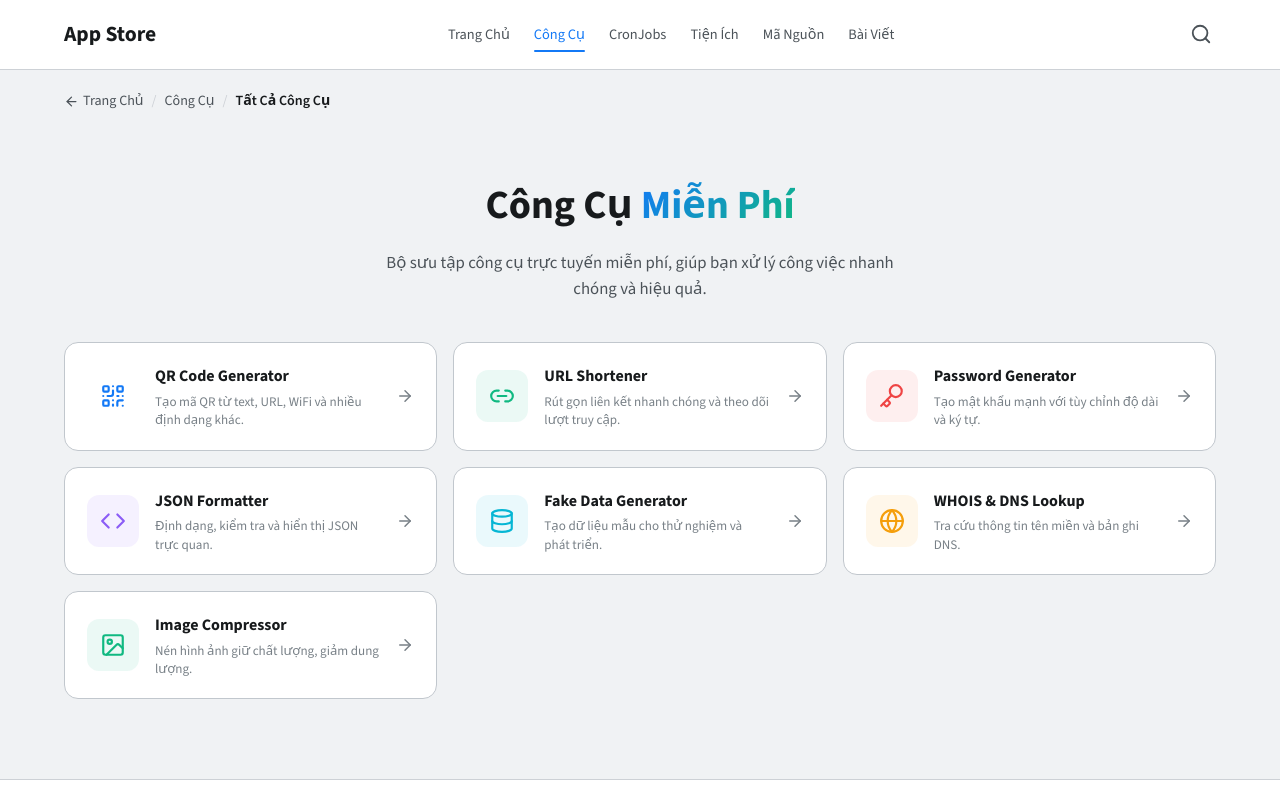
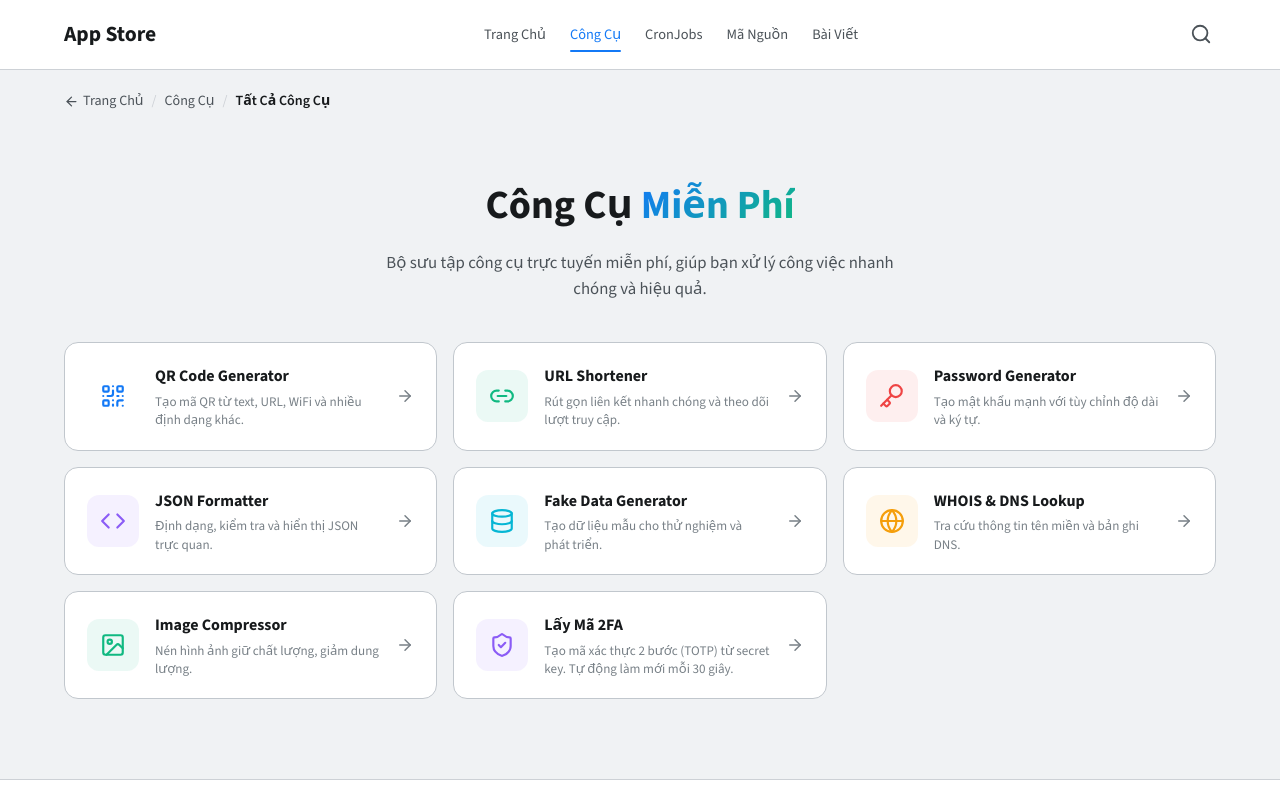
Before and after one commit to vncityroblox-debug/ok, a Next.js app: page /tools/hub in a window 1280 px wide. Shown: the top 800 px of the page. Built offline with nearby package versions, Linux system fonts and the light colour scheme; no server answers; the database is empty.

Commit message:
feat: merge Tien Ich into Cong Cu - add 2FA to tools hub, remove Tien Ich nav, redirect /tien-ich to /tools/hub

```diff
--- a/src/app/page.tsx
+++ b/src/app/page.tsx
@@ -2,7 +2,7 @@
 
 import { useState, useEffect } from 'react';
 import Link from 'next/link';
-import { AppWindow, Terminal, ShieldCheck, ArrowRight, FileText, Clock } from 'lucide-react';
+import { AppWindow, Terminal, Clock, ArrowRight, FileText } from 'lucide-react';
 import styles from './home.module.css';
 
 interface Post {
@@ -77,7 +77,7 @@ export default function HomePage() {
     { label: 'Ứng Dụng', href: '/ung-dung', icon: AppWindow, color: 'var(--color-primary)' },
     { label: 'Mã Nguồn', href: '/ma-nguon', icon: Terminal, color: 'var(--color-success)' },
     { label: 'CronJobs', href: '/cron-jobs', icon: Clock, color: '#10b981' },
-    { label: 'Tiện Ích', href: '/tien-ich', icon: ShieldCheck, color: 'var(--color-warning)' },
+    { label: 'Công Cụ', href: '/tools/hub', icon: ArrowRight, color: 'var(--color-warning)' },
   ];
 
   return (
--- a/src/app/tools/hub/page.tsx
+++ b/src/app/tools/hub/page.tsx
@@ -1,7 +1,7 @@
 'use client';
 
 import Link from 'next/link';
-import { QrCode, Link2, Key, Code, Database, Globe, Image, ArrowRight } from 'lucide-react';
+import { QrCode, Link2, Key, Code, Database, Globe, Image, ShieldCheck, ArrowRight } from 'lucide-react';
 import Breadcrumbs from '@/components/Breadcrumbs';
 
 const tools = [
@@ -54,6 +54,13 @@ const tools = [
     icon: Image,
     color: '#10b981',
   },
+  {
+    name: 'Lấy Mã 2FA',
+    description: 'Tạo mã xác thực 2 bước (TOTP) từ secret key. Tự động làm mới mỗi 30 giây.',
+    href: '/tien-ich/2fa',
+    icon: ShieldCheck,
+    color: '#8b5cf6',
+  },
 ];
 
 export default function ToolsHubPage() {
--- a/src/components/Breadcrumbs.tsx
+++ b/src/components/Breadcrumbs.tsx
@@ -37,6 +37,7 @@ const nameMap: Record<string, string> = {
 const redirectMap: Record<string, string> = {
   '/tools': '/tools/hub',
   '/app': '/ung-dung',
+  '/tien-ich': '/tools/hub',
 };
 
 export default function Breadcrumbs() {
--- a/src/components/Header.tsx
+++ b/src/components/Header.tsx
@@ -69,7 +69,6 @@ export default function Header({ siteName = 'App Store', siteIconUrl: serverIcon
     { name: 'Trang Chủ', path: '/' },
     { name: 'Công Cụ', path: '/tools/hub' },
     { name: 'CronJobs', path: '/cron-jobs' },
-    { name: 'Tiện Ích', path: '/tien-ich' },
     { name: 'Mã Nguồn', path: '/ma-nguon' },
     { name: 'Bài Viết', path: '/blog' },
   ];
```
